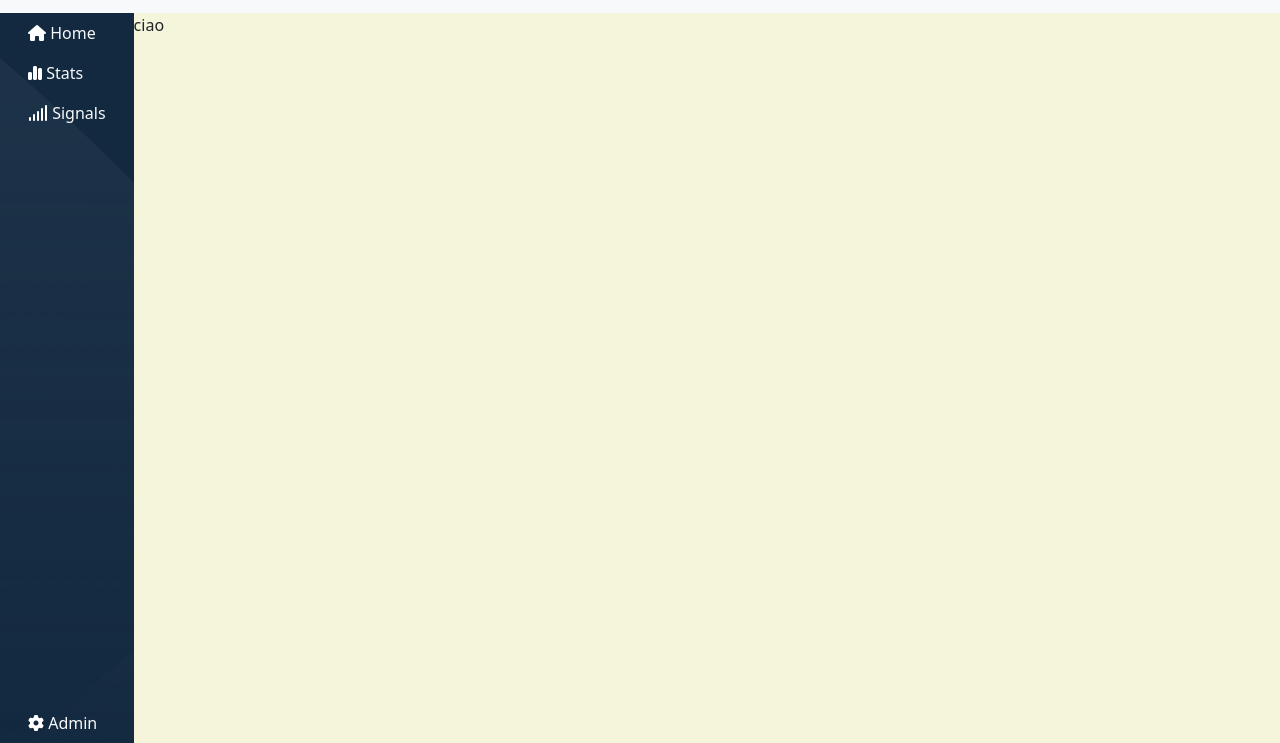
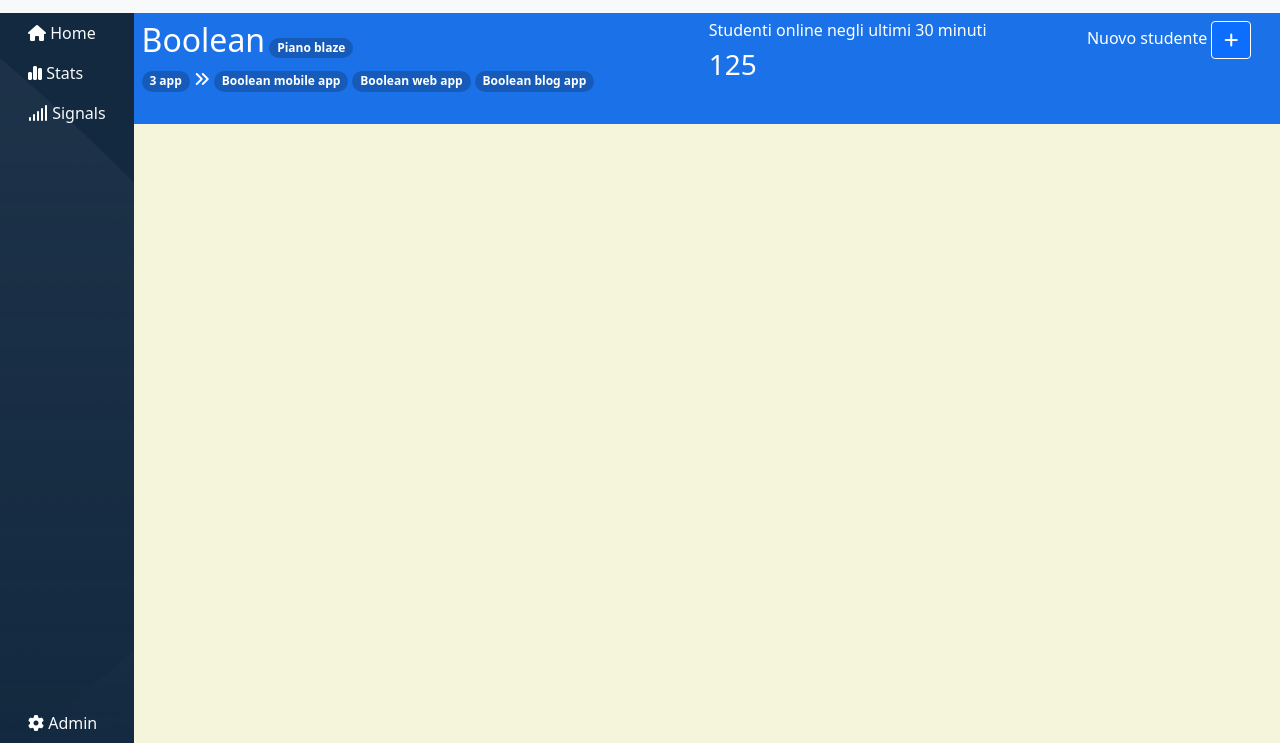
Before and after one commit to ClaudioScordari/html-css-bootstrap-dashboard, a plain HTML site: page index.html in a window 1280 px wide. Shown: the part 57-800 px from the top of the page. Drawn offline with nearby package versions, Linux system fonts and the light colour scheme.

Commit message:
Add "my-header" in sezione principale main

```diff
--- a/css/style.css
+++ b/css/style.css
@@ -60,6 +60,18 @@ aside nav {
     background-color: beige;
 }
 
+/* HEADER-SEZIONE PRINCIPALE */
+.my-header-main {
+    background-color: #1B72E8;
+    color: white;
+
+}
+
+.my-badge {
+    background-color: #165BBA;
+}
+
+
 /*
     FOOTER
 */
--- a/index.html
+++ b/index.html
@@ -135,8 +135,60 @@
 
             <!-- SEZIONE PRINCIPALE -->
             <section class="col my-main">
-                <div>
-                    ciao
+                <div class="my-header-main p-2 pb-md-3 pb-sm-0">
+
+                    <div class="row g-1 align-items-start">
+                        <div class="col-lg-6 col-md-4 col-sm-12 order-sm-1 mb-sm-3">
+                            <div>
+                                <h2 class="d-inline-block">Boolean</h2>
+                                <a href="">
+                                    <span class="badge rounded-pill my-badge">Piano blaze</span>
+                                </a>
+                            </div>
+
+                            <div>
+
+                                <a href="" class="badge rounded-pill my-badge text-decoration-none">
+                                    3 app
+                                </a>
+
+                                <i class="fa-solid fa-angles-right" style="color: #ffffff;"></i>
+
+                                <a href=""
+                                    class="badge rounded-pill my-badge text-decoration-none d-lg-none d-md-inline-block">
+                                    +
+                                </a>
+
+                                <a href=""
+                                    class="badge rounded-pill my-badge d-lg-inline-block d-md-none d-sm-none text-decoration-none">
+                                    Boolean mobile app
+                                </a>
+
+                                <a href=""
+                                    class="badge rounded-pill my-badge d-lg-inline-block d-md-none d-sm-none text-decoration-none">
+                                    Boolean web app
+                                </a>
+
+                                <a href=""
+                                    class="badge rounded-pill my-badge d-lg-inline-block d-md-none d-sm-none text-decoration-none">
+                                    Boolean blog app
+                                </a>
+                            </div>
+                        </div>
+
+                        <div class="col-md-4 col-sm-12 order-sm-1 mb-sm-3">
+                            <h6>Studenti online negli ultimi 30 minuti</h6>
+                            <h3>125</h3>
+                        </div>
+
+                        <div class="col-lg-2 col-md-4 col-sm-12 order-sm-0 order-md-1 mb-sm-3">
+                            <h6 class="d-inline-block">Nuovo studente</h6>
+                            <button type="button" class="btn btn-primary rounded-1 border-white">
+                                <i class="fa-solid fa-plus" style="color: #ffffff;"></i>
+                            </button>
+                        </div>
+                    </div>
+
                 </div>
             </section>
         </main>
```
